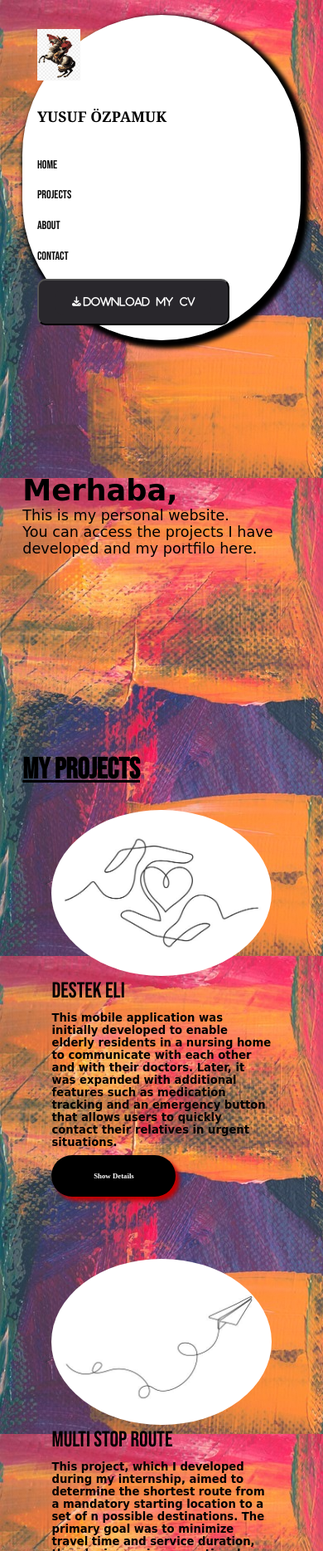
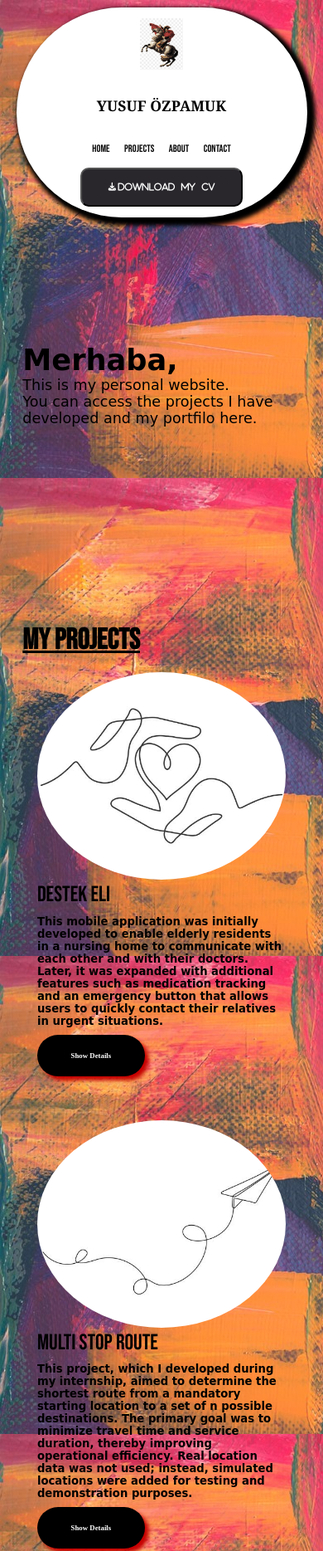
Before and after one commit to josephkey9/MyWebsite, a plain HTML site: page myWebsite/index.html in a window 390 px wide. Shown: the top 1869 px of the page at 83% size. Drawn offline with Linux system fonts and the light colour scheme; a web font is replaced by a local one.

Commit message:
Update logo.css

```diff
--- a/myWebsite/styles/logo.css
+++ b/myWebsite/styles/logo.css
@@ -23,7 +23,7 @@ html{
 }
 
 body{
-    background-image: url(/images/background1.jpg);
+    background-image: url(/myWebsite/images/background1.jpg);
     height: 390vh;
     margin: 0;
     padding: 0;
@@ -328,34 +328,36 @@ section{
 }
 
 @media (max-width: 768px) {
-
     html {
         font-size: 55%;
     }
 
     .header {
         flex-direction: column;
-        align-items: flex-start;
-        padding: 2rem;
+        padding: 1.5rem;
+        margin: 1rem 5%;
         gap: 1rem;
+    }
+
+    .header h1 {
+        font-size: 2rem;
     }
 
     .header .navbar {
         display: flex;
-        flex-direction: column;
-        align-items: flex-start;
-        width: 100%;
+        gap: 1rem;
+        flex-wrap: wrap;
+        justify-content: center;
     }
 
     .header .navbar a {
-        margin: 1rem 0;
-        font-size: 1.6rem;
+        font-size: 1.4rem;
+        margin: 0.5rem;
     }
 
     .header .button {
-        width: 100%;
-        justify-content: center;
-        font-size: 1.4rem;
+        font-size: 1.2rem;
+        padding: 8px 16px;
     }
 
     .home .content h2 {
@@ -368,43 +370,50 @@ section{
 
     .projects .box-container {
         grid-template-columns: 1fr;
-        padding: 0 1rem;
+        gap: 2rem;
+    }
+
+    .projects .box-container .box {
+        padding: 2rem;
+        min-height: 50rem;
     }
 
     .projects .box-container .box img {
-        height: 200px;
+        height: 250px;
+    }
+
+    .box-bottom {
+        margin-left: 0;
+        width: 130px;
     }
 
     .about-box-container {
         flex-direction: column;
-        gap: 4rem;
+        gap: 3rem;
     }
 
     .aboutexplain, .aboutskills {
         width: 100%;
-        padding: 1rem;
+    }
+
+    .aboutexplain {
+        font-size: 1.6rem;
     }
 
     .contact .contact-content {
         flex-direction: column;
-        gap: 3rem;
+        gap: 2rem;
     }
 
     .contact .contact-buttons {
         flex-direction: column;
         align-items: center;
-        gap: 3rem;
+        gap: 2rem;
         margin-top: 5rem;
     }
 
     .contact .contact-buttons a {
         width: 80%;
-        height: auto;
-        font-size: 1.6rem;
-        padding: 1.5rem;
-    }
-
-    .box-bottom {
-        margin-left: 0;
+        min-width: 200px;
     }
 }
```
